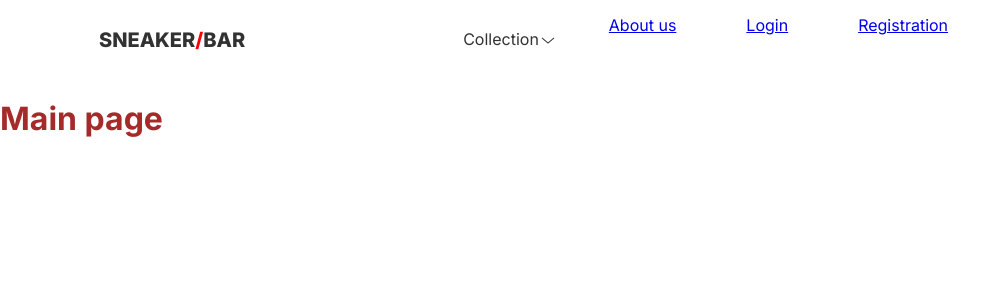
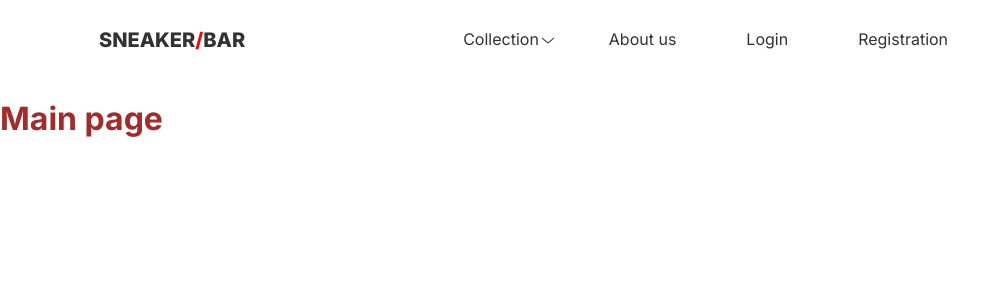
Before and after one commit to juliakocur/eCommerce, a React app: page /#/main in a window 1280 px wide. Shown: the top 300 px of the page, without its empty margins (0-1008 px from the left). Built offline with nearby package versions, Linux system fonts and the light colour scheme.

Commit message:
feat: add nav-menu

```diff
--- a/src/components/Header/HeaderNav/HeaderNav.scss
+++ b/src/components/Header/HeaderNav/HeaderNav.scss
@@ -1,6 +1,7 @@
 .headerNav {
   overflow: hidden;
   background-color: var(--color-white);
+  display: flex;
 }
 
 .navbar a {
@@ -29,6 +30,7 @@
   position: absolute;
   min-width: 115px;
   z-index: 1;
+  cursor: pointer;
 }
 
 .dropdownContent a {
@@ -118,4 +120,10 @@
 .link {
   margin: 0 15px;
   padding: 14px 20px;
+  text-decoration: none;
+  color: var(--color-black);
 }
+
+.link:hover {
+  color: #f00;
+}
```
